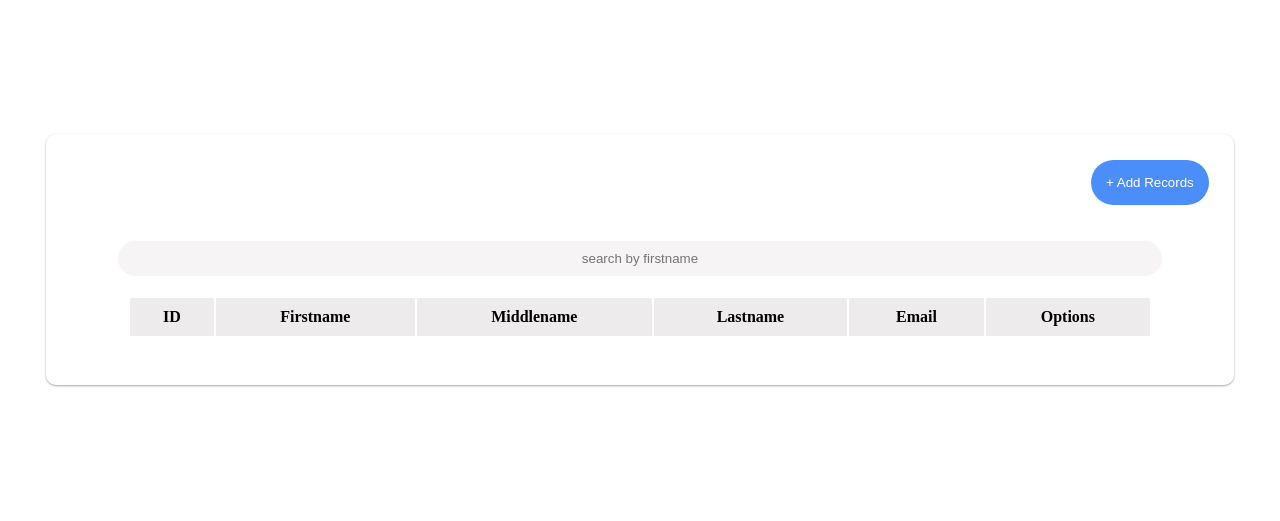
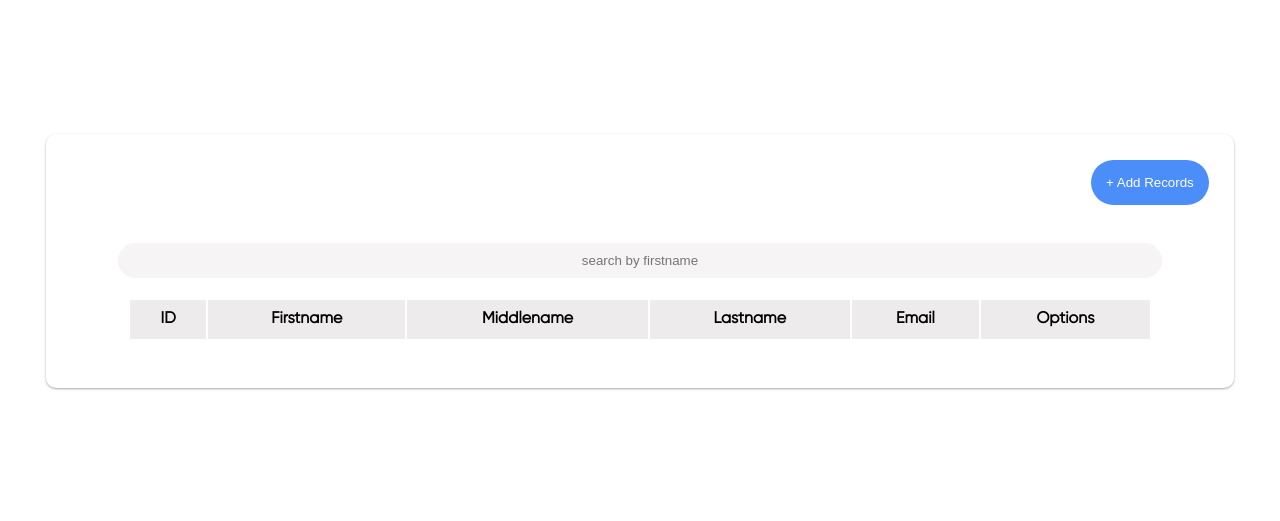
Before and after one commit to darwin1501/Basic-AJAX-CRUD-on-php, a PHP site: page /ajax/ in a window 1280 px wide. Shown: the top 521 px of the page. Run offline with PHP 8.4, Linux system fonts and the light colour scheme; data comes from the database, SQL or seed files in the repository; lists and menus that the app fills with data are empty; some libraries are stand-ins or nearby versions.

Commit message:
added fonts

```diff
--- a/css/style.css
+++ b/css/style.css
@@ -1,3 +1,18 @@
+/*fonts */
+@font-face {
+font-family: 'Gilroy-Bold';
+font-style: normal;
+font-weight: normal;
+src: local('Gilroy-Bold'), url('../font/Gilroy-Bold.woff') format('woff');
+}
+
+@font-face {
+font-family: 'Gilroy-Regular';
+font-style: normal;
+font-weight: normal;
+src: local('Gilroy-Regular'), url('../font/Gilroy-Regular.woff') format('woff');
+}
+
 /*global style*/
 .active{
   background-color: rgb(67, 138, 230) !important;
@@ -53,6 +68,9 @@
   align-items: center;
   justify-content: center;
   margin-top: 5%;
+}
+html, body{
+  font-family: 'Gilroy-Regular';
 }
 
 /* Dropdown*/
```
Also changed, not shown: font/Gilroy-Bold.woff (added), font/Gilroy-Medium.woff (added), font/Gilroy-Regular.woff (added).
